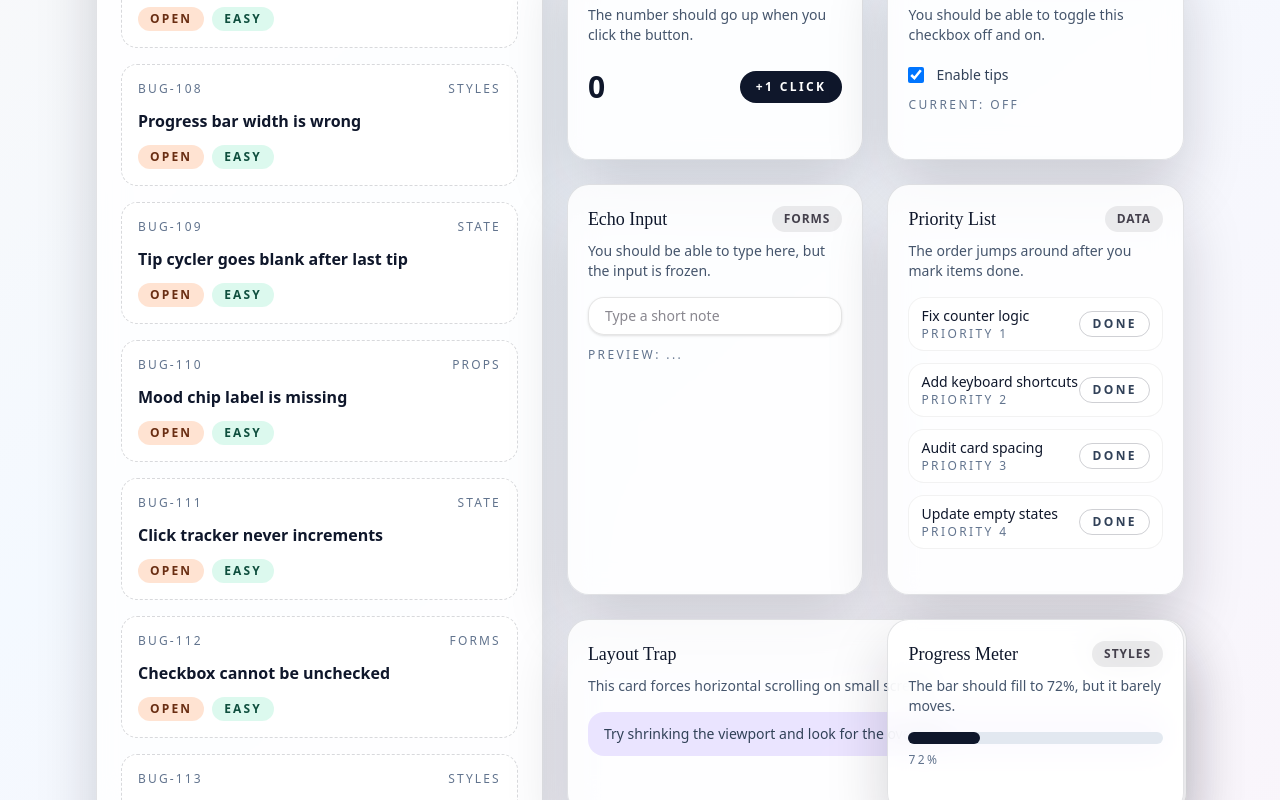
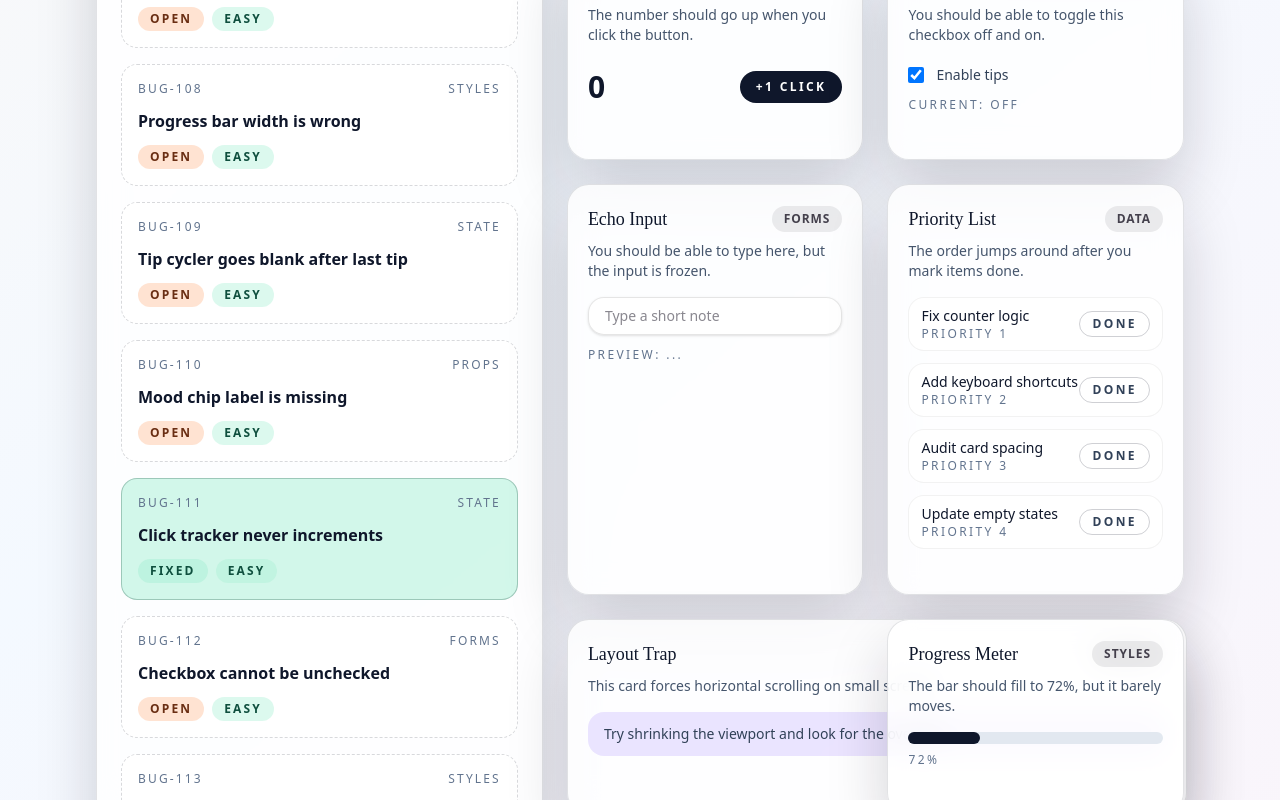
Before and after one commit to leonn09/react-training-lab, a React (Vite) app: page / in a window 1280 px wide. Shown: the part 1543-2343 px from the top of the page. Built offline with nearby package versions, Linux system fonts and the light colour scheme.

Commit message:
fix: BUG-111 click tracker
- fix: BUG-111 click tracker
- chore: mark BUG-111 fixed

```diff
--- a/src/components/ClickTracker.jsx
+++ b/src/components/ClickTracker.jsx
@@ -16,7 +16,7 @@ export default function ClickTracker() {
         <span className="text-3xl font-semibold text-slate-900">{clicks}</span>
         <button
           className="rounded-full bg-slate-900 px-4 py-2 text-xs font-semibold uppercase tracking-[0.2em] text-white"
-          onClick={() => setClicks(clicks)}
+          onClick={() => setClicks(clicks + 1)}
         >
           +1 Click
         </button>
--- a/src/data/bugs.js
+++ b/src/data/bugs.js
@@ -74,7 +74,7 @@ export const BUG_TICKETS = [
     title: 'Click tracker never increments',
     area: 'State',
     difficulty: 'Easy',
-    status: 'Open',
+    status: 'Fixed',
   },
   {
     id: 'BUG-112',
```
